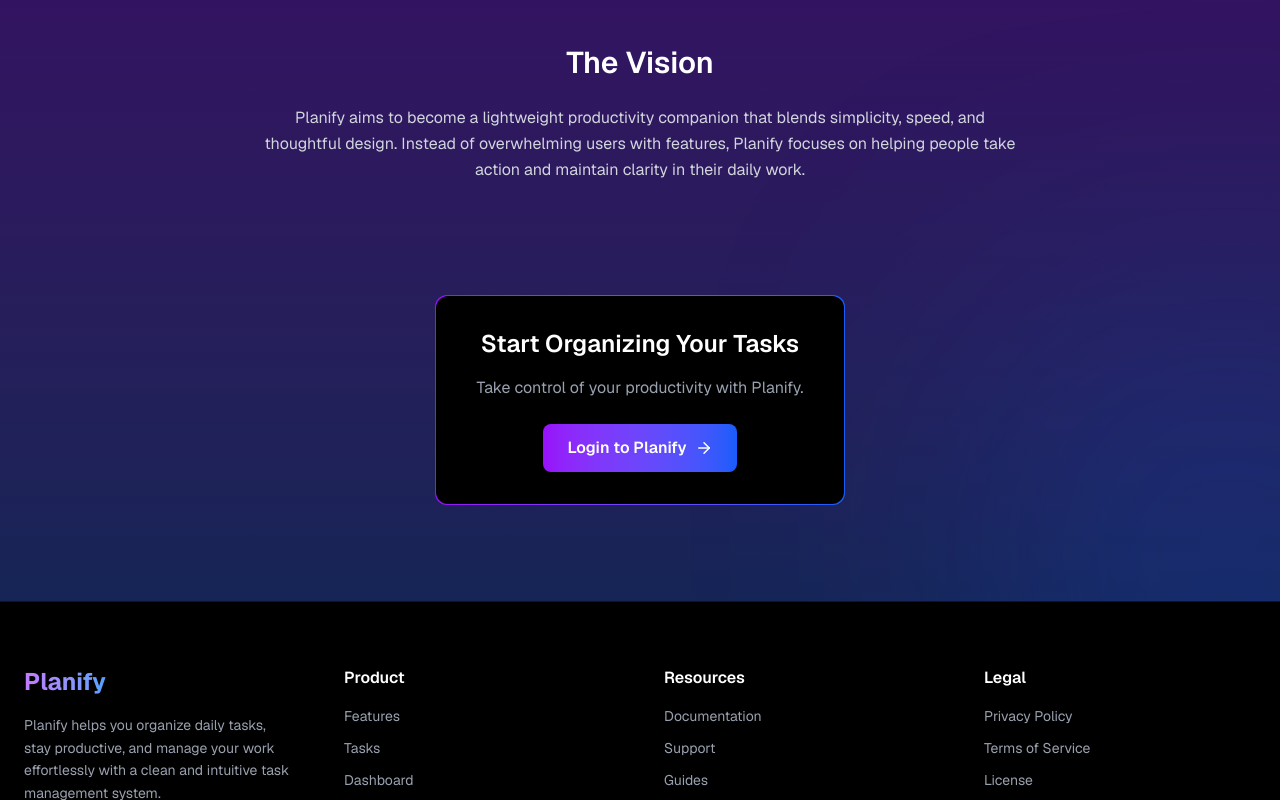
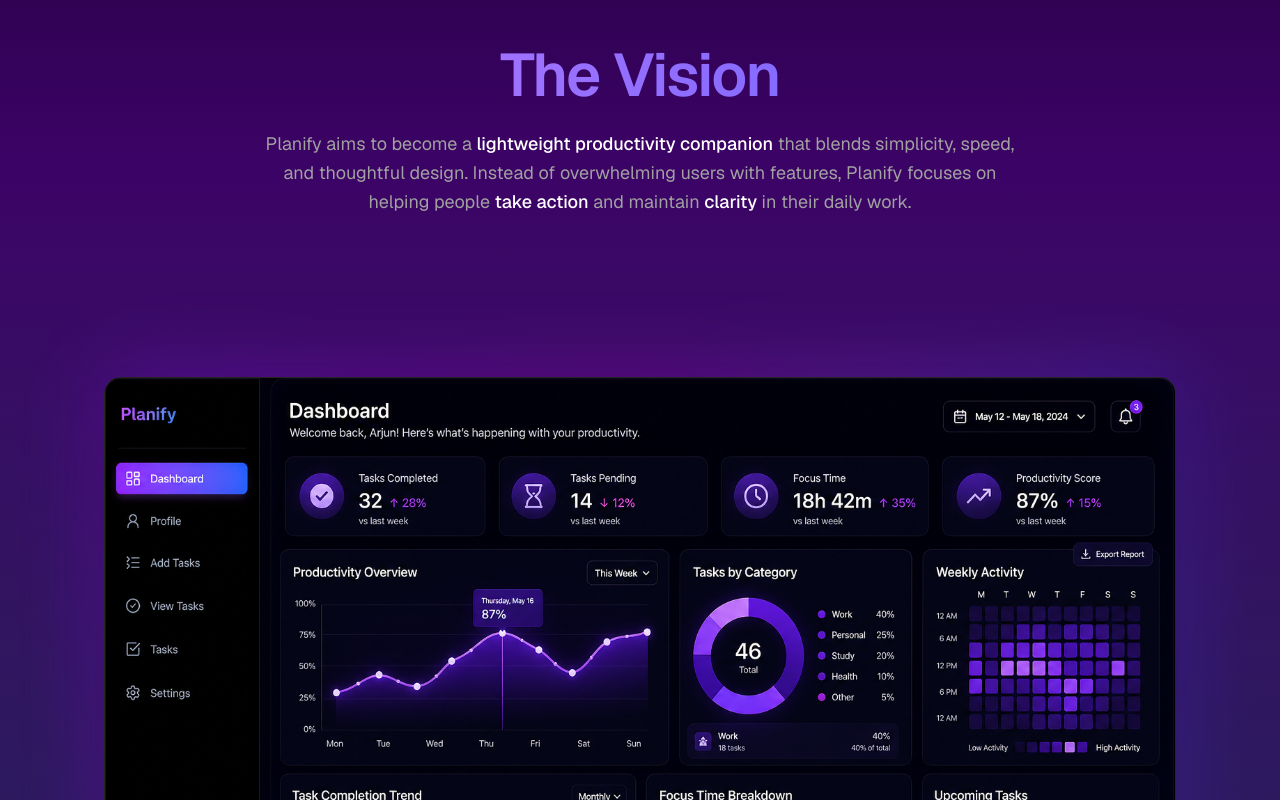
Before and after one commit to pranav-gadewar/Planify-Todo-App, a Next.js app: page /about in a window 1280 px wide. Shown: the part 1200-2000 px from the top of the page. Built offline with nearby package versions, Linux system fonts and the light colour scheme.

Commit message:
made changes in the about page

```diff
--- a/src/app/(landing)/about/page.tsx
+++ b/src/app/(landing)/about/page.tsx
@@ -2,6 +2,8 @@
 
 import Link from "next/link";
 import { CheckCircle, ArrowRight } from "lucide-react";
+import { motion } from "framer-motion";
+import Image from "next/image";
 
 export default function AboutPage() {
   return (
@@ -42,10 +44,10 @@ export default function AboutPage() {
           <div className="bg-black/40 border border-purple-700/30 p-8 rounded-2xl backdrop-blur-md">
             <h3 className="text-xl font-semibold mb-6 text-purple-400">Core Principles</h3>
             <ul className="space-y-4 text-gray-300">
-              <li className="flex items-center gap-3"><CheckCircle className="text-blue-400" size={20}/> Simplicity first</li>
-              <li className="flex items-center gap-3"><CheckCircle className="text-blue-400" size={20}/> Clean and distraction-free UI</li>
-              <li className="flex items-center gap-3"><CheckCircle className="text-blue-400" size={20}/> Fast performance</li>
-              <li className="flex items-center gap-3"><CheckCircle className="text-blue-400" size={20}/> Personal productivity focus</li>
+              <li className="flex items-center gap-3"><CheckCircle className="text-blue-400" size={20} /> Simplicity first</li>
+              <li className="flex items-center gap-3"><CheckCircle className="text-blue-400" size={20} /> Clean and distraction-free UI</li>
+              <li className="flex items-center gap-3"><CheckCircle className="text-blue-400" size={20} /> Fast performance</li>
+              <li className="flex items-center gap-3"><CheckCircle className="text-blue-400" size={20} /> Personal productivity focus</li>
             </ul>
           </div>
         </section>
@@ -83,15 +85,55 @@ export default function AboutPage() {
           </div>
         </section>
 
+        <section className="text-center mb-24 mt-20 px-4">
+          <h2 className="text-4xl md:text-6xl font-semibold mb-6 tracking-tight bg-gradient-to-r from-purple-400 to-indigo-500 bg-clip-text text-transparent">
+            The Vision
+          </h2>
+
+          <p className="text-neutral-400 max-w-3xl mx-auto leading-relaxed text-base md:text-lg">
+            Planify aims to become a{" "}
+            <span className="text-white font-medium">lightweight productivity companion</span>{" "}
+            that blends simplicity, speed, and thoughtful design. Instead of overwhelming users
+            with features, Planify focuses on helping people{" "}
+            <span className="text-white font-medium">take action</span> and maintain{" "}
+            <span className="text-white font-medium">clarity</span> in their daily work.
+          </p>
+        </section>
+
+        <div className="w-full flex justify-center items-center px-4 py-16">
+          <motion.div
+            initial={{ opacity: 0, y: 60, scale: 0.95 }}
+            whileInView={{ opacity: 1, y: 0, scale: 1 }}
+            transition={{ duration: 0.6, ease: "easeOut" }}
+            viewport={{ once: true }}
+            className="relative w-full max-w-7xl"
+          >
+            {/* Glow Effect */}
+            <div className="absolute -inset-1 bg-gradient-to-r from-purple-600 via-fuchsia-600 to-indigo-600 rounded-2xl blur-2xl opacity-30"></div>
+
+            {/* Image Container */}
+            <div className="relative rounded-2xl overflow-hidden border border-neutral-800 shadow-2xl">
+              <Image
+                src="/about/about dashboard.png" // 👉 replace with your image path
+                alt="Dashboard Preview"
+                width={1600}
+                height={900}
+                className="w-full h-auto object-cover"
+                priority
+              />
+            </div>
+          </motion.div>
+        </div>
+
         {/* Vision Section */}
-        <section className="text-center mb-28">
-          <h2 className="text-3xl font-semibold mb-6">The Vision</h2>
+        {/* <section className="text-center mb-28 mt-16">
+          <h2 className="text-5xl font-semibold mb-6">The Vision</h2>
           <p className="text-gray-300 max-w-3xl mx-auto leading-relaxed">
             Planify aims to become a lightweight productivity companion that blends simplicity,
             speed, and thoughtful design. Instead of overwhelming users with features, Planify
             focuses on helping people take action and maintain clarity in their daily work.
           </p>
-        </section>
+        </section> */}
 
         {/* CTA */}
         <section className="text-center">
@@ -101,7 +143,7 @@ export default function AboutPage() {
               <p className="text-gray-400 mb-6">Take control of your productivity with Planify.</p>
 
               <Link href="/auth/login" className="inline-flex items-center gap-2 bg-gradient-to-r from-purple-600 to-blue-600 px-6 py-3 rounded-lg font-semibold hover:opacity-90 transition">
-                Login to Planify <ArrowRight size={18}/>
+                Login to Planify <ArrowRight size={18} />
               </Link>
             </div>
           </div>
--- a/src/components/Hero.tsx
+++ b/src/components/Hero.tsx
@@ -311,7 +311,7 @@ export default function Hero() {
           whileInView={{ opacity: 1, y: 0 }}
           viewport={{ once: true, margin: "-100px" }}
           transition={{ duration: 1, ease: [0.19, 1, 0.22, 1] }}
-          className="w-full flex justify-center items-center mt-20 px-4 py-20 bg-neutral-950 overflow-hidden"
+          className="w-full flex justify-center items-center mt-20 px-4 py-20  overflow-hidden"
         >
           <div className="relative w-full max-w-6xl group">
 
```
Also changed, not shown: public/about/about dashboard.png (added).
